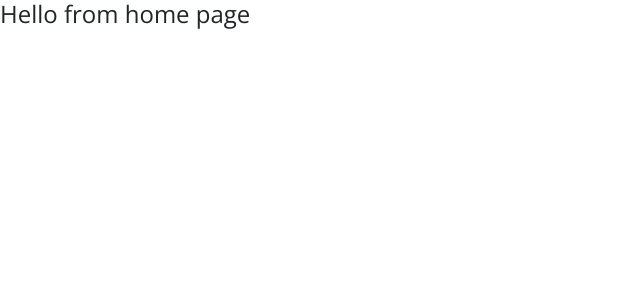
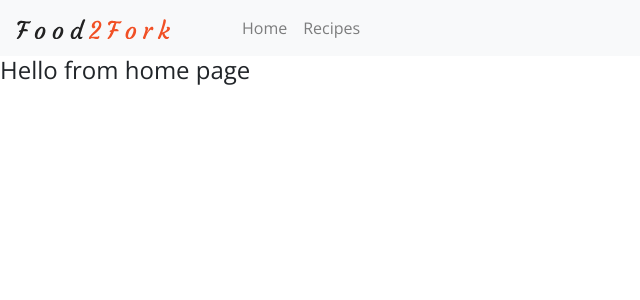
Before and after one commit to aferracci/recipes-app, a React (Create React App) app: page / in a window 1280 px wide. Shown: the top 300 px of the page, without its empty margins (0-640 px from the left). Built offline with nearby package versions, Linux system fonts and the light colour scheme.

Commit message:
add - Navbar

```diff
--- a/src/App.js
+++ b/src/App.js
@@ -7,6 +7,7 @@
 import SingleRecipe from "./pages/SingleRecipe";
 import Default from "./pages/Default";
 import {BrowserRouter as Router, Route, Switch} from "react-router-dom";
+import Navbar from "./components/Navbar";
 
 function App() {
   return (
@@ -14,6 +15,7 @@
     <Router>
       <main>
         {/* navbar */}
+        <Navbar />
         <Switch>
           <Route path="/" exact component={Home} />
           <Route path="/recipes" exact component={Recipes} />
--- /dev/null
+++ b/src/components/Navbar.js
@@ -0,0 +1,27 @@
+import React from 'react'
+import logo from "../images/logo.svg";
+import {Link} from "react-router-dom";
+
+export default function Navbar() {
+    return (
+        <nav className="navbar navbar-expand-sm navbar-light bg-light">
+            <Link to='/' className="navbar-brand">
+                <img src={logo} alt="logo" />
+            </Link>
+            <div className="collapse navbar-collapse show ml-sm-5">
+                <ul className="navbar-nav">
+                    <li className="navbar-item">
+                        <Link className="nav-link" to="/">
+                            Home
+                        </Link>
+                    </li>
+                    <li className="navbar-item">
+                        <Link className="nav-link" to="/recipes">
+                            Recipes
+                        </Link>
+                    </li>
+                </ul>
+            </div>
+        </nav>
+    )
+}
```
